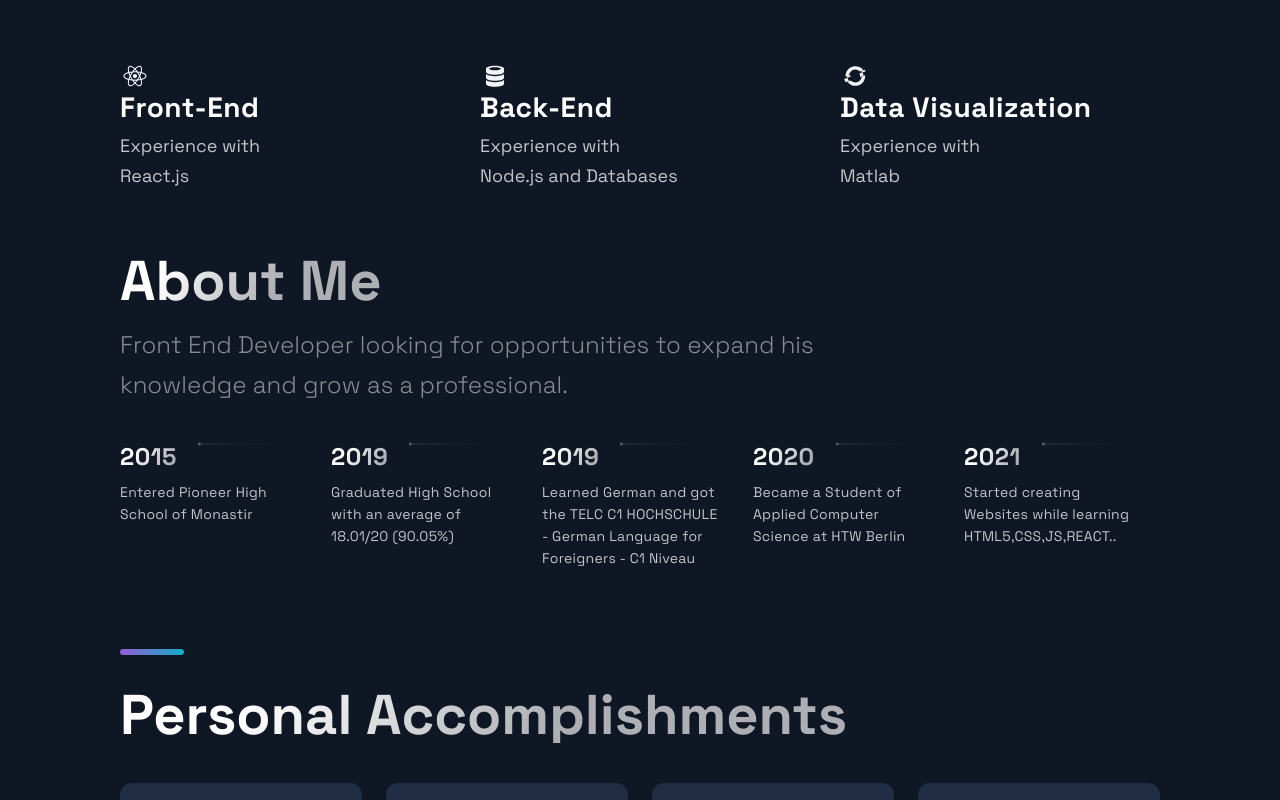
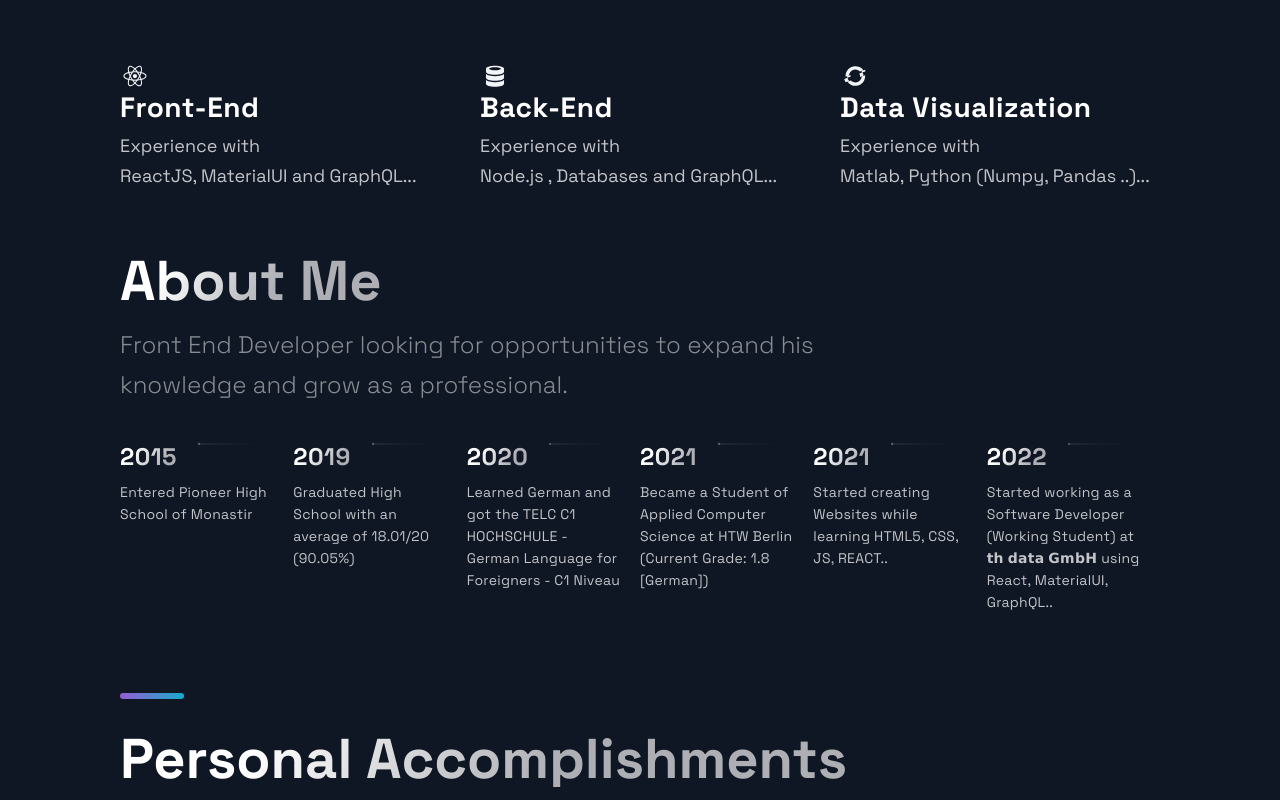
Before and after one commit to Naaaggi/NejiGhazouani, a Next.js app: page / in a window 1280 px wide. Shown: the part 2840-3640 px from the top of the page. Built offline with nearby package versions, Linux system fonts and the light colour scheme.

Commit message:
added job

```diff
--- a/src/components/Acomplishments/Acomplishments.js
+++ b/src/components/Acomplishments/Acomplishments.js
@@ -10,10 +10,10 @@ import {
 import { Box, Boxes, BoxNum, BoxText } from "./AcomplishmentsStyles";
 
 const data = [
-  { number: 15, text: "Accomplished Courses" },
-  { number: 5, text: "Projects in the WebDev" },
-  { number: 12, text: "Github Followers" },
-  { number: 150, text: "LinkedIn Contacts" },
+  { number: 20, text: "Accomplished Courses" },
+  { number: 10, text: "Projects in the WebDev" },
+  { number: 20, text: "Github Followers" },
+  { number: 400, text: "LinkedIn Contacts" },
 ];
 
 export default function Acomplishments() {
--- a/src/components/Technologies/Technologies.js
+++ b/src/components/Technologies/Technologies.js
@@ -21,7 +21,7 @@ const Technologies = () =>  (
             <ListTitle>Front-End</ListTitle>
             <ListParagraph>
               Experience with <br/>
-              React.js
+              ReactJS, MaterialUI and GraphQL...
             </ListParagraph>
           </ListContainer>
         </ListItem>
@@ -31,7 +31,7 @@ const Technologies = () =>  (
             <ListTitle>Back-End</ListTitle>
             <ListParagraph>
               Experience with <br/>
-              Node.js and Databases
+              Node.js , Databases and GraphQL...
             </ListParagraph>
           </ListContainer>
         </ListItem>
@@ -41,7 +41,7 @@ const Technologies = () =>  (
             <ListTitle>Data Visualization</ListTitle>
             <ListParagraph>
               Experience with <br/>
-              Matlab
+              Matlab, Python (Numpy, Pandas ..)...
             </ListParagraph>
           </ListContainer>
         </ListItem>
--- a/src/constants/constants.js
+++ b/src/constants/constants.js
@@ -31,7 +31,9 @@ export const projects = [
 export const TimeLineData = [
   { year: 2015, text: 'Entered Pioneer High School of Monastir', },
   { year: 2019, text: 'Graduated High School with an average of 18.01/20 (90.05%)', },
-  { year: 2019, text: 'Learned German and got the TELC C1 HOCHSCHULE - German Language for Foreigners - C1 Niveau', },
-  { year: 2020, text: 'Became a Student of Applied Computer Science at HTW Berlin', },
-  { year: 2021, text: 'Started creating Websites while learning HTML5,CSS,JS,REACT.. ', },
+  { year: 2020, text: 'Learned German and got the TELC C1 HOCHSCHULE - German Language for Foreigners - C1 Niveau', },
+  { year: 2021, text: 'Became a Student of Applied Computer Science at HTW Berlin (Current Grade: 1.8 [German])', },
+  { year: 2021, text: 'Started creating Websites while learning HTML5, CSS, JS, REACT.. ', },
+  { year: 2022, text: 'Started working as a Software Developer (Working Student) at 𝘁𝗵 𝗱𝗮𝘁𝗮 𝗚𝗺𝗯𝗛  using React, MaterialUI, GraphQL..', },
+
 ];
```
